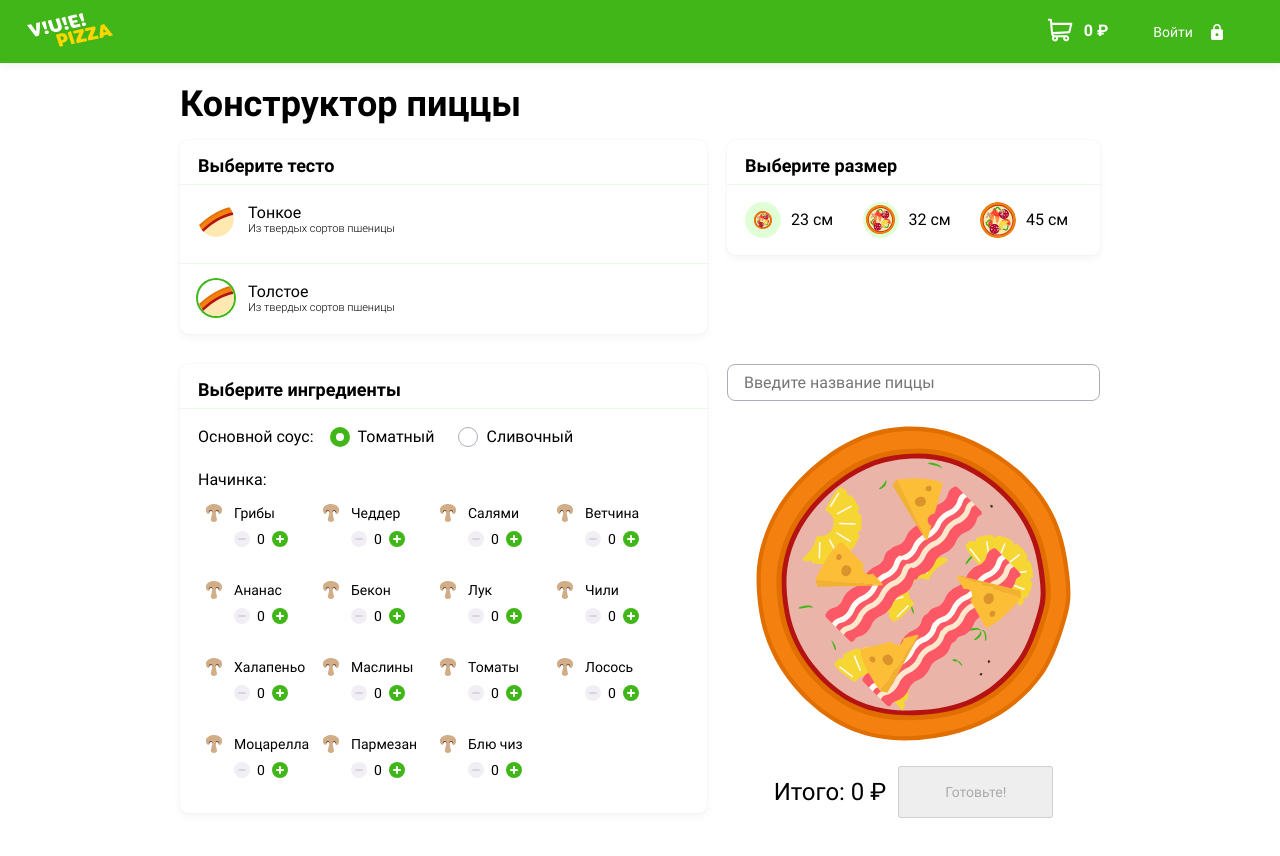
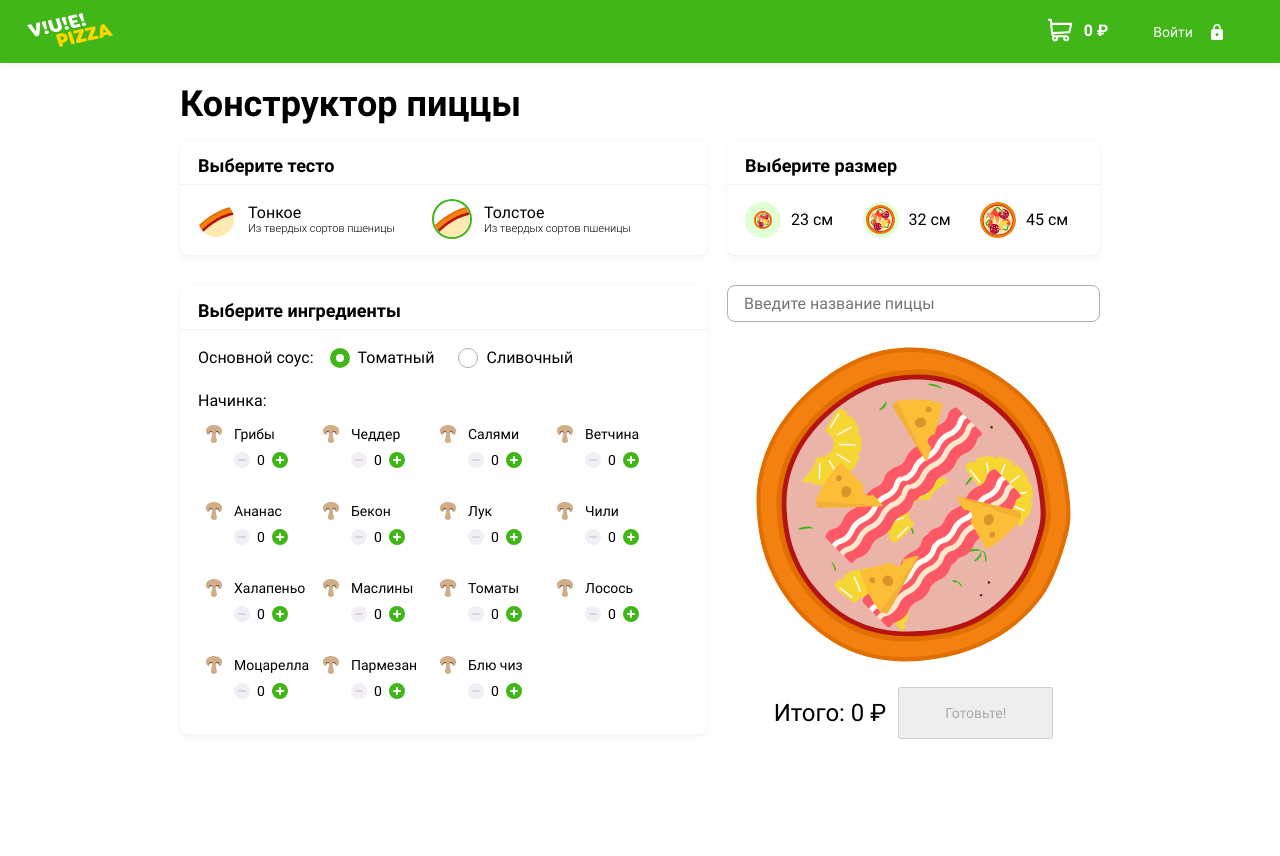
Before and after one commit to asmirnov-backend/vue-pizza, a Vue app in the folder frontend/: page / in a window 1280 px wide. Shown: the top 856 px of the page. After the commit the page ends 800 px from the top, so only its background shows below. Built offline with nearby package versions, Linux system fonts and the light colour scheme.

Commit message:
Fix extra div

```diff
--- a/frontend/src/views/HomeView.vue
+++ b/frontend/src/views/HomeView.vue
@@ -7,12 +7,12 @@
         <div class="content__dough">
           <div class="sheet">
             <h2 class="title title--small sheet__title">Выберите тесто</h2>
-            <div
-              v-for="dough in doughs"
-              :key="dough.id"
-              class="sheet__content dough"
-            >
-              <label class="dough__input dough__input--light">
+            <div class="sheet__content dough">
+              <label
+                v-for="dough in doughs"
+                :key="dough.id"
+                class="dough__input dough__input--light"
+              >
                 <input
                   type="radio"
                   name="dought"
```
